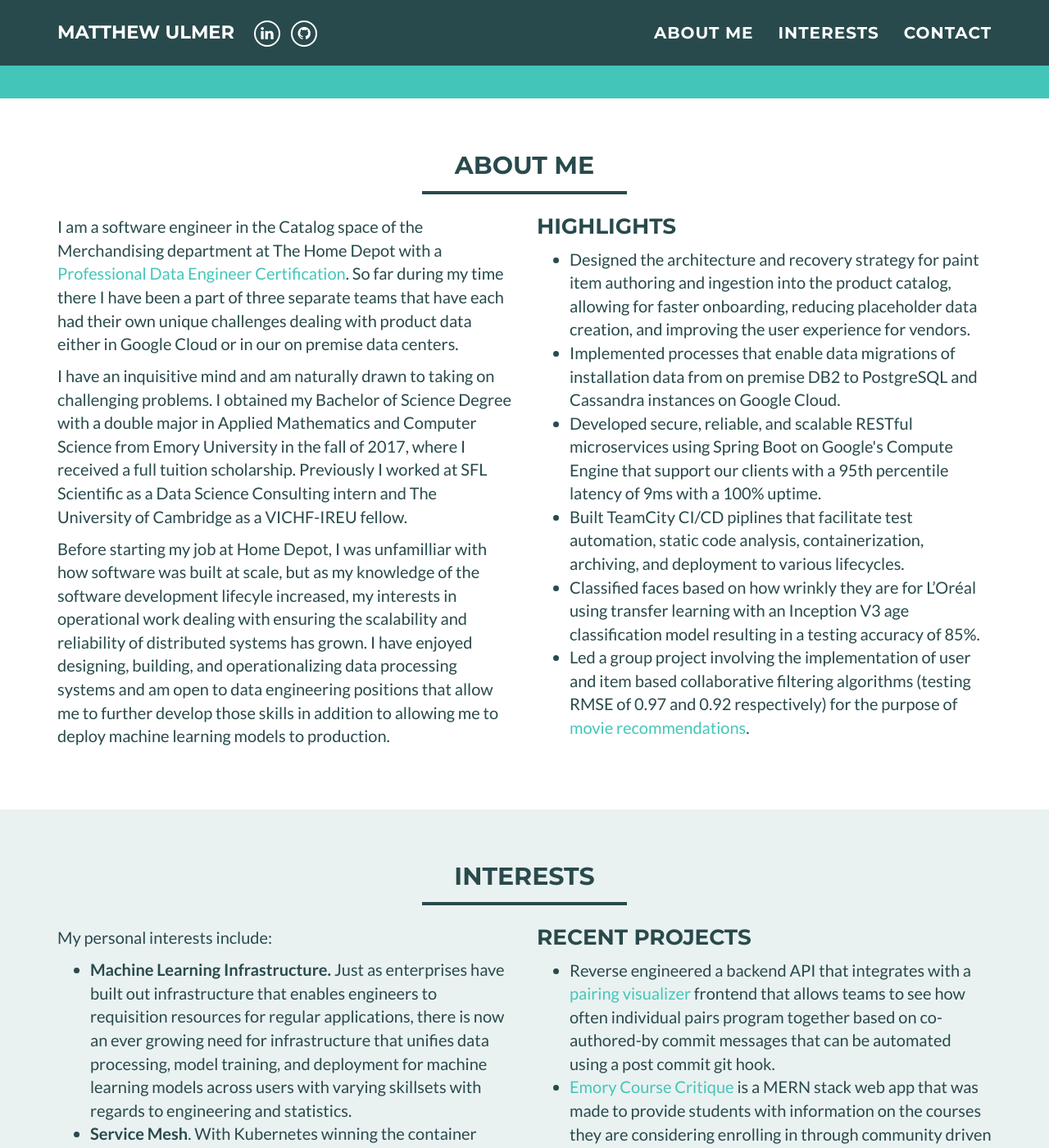
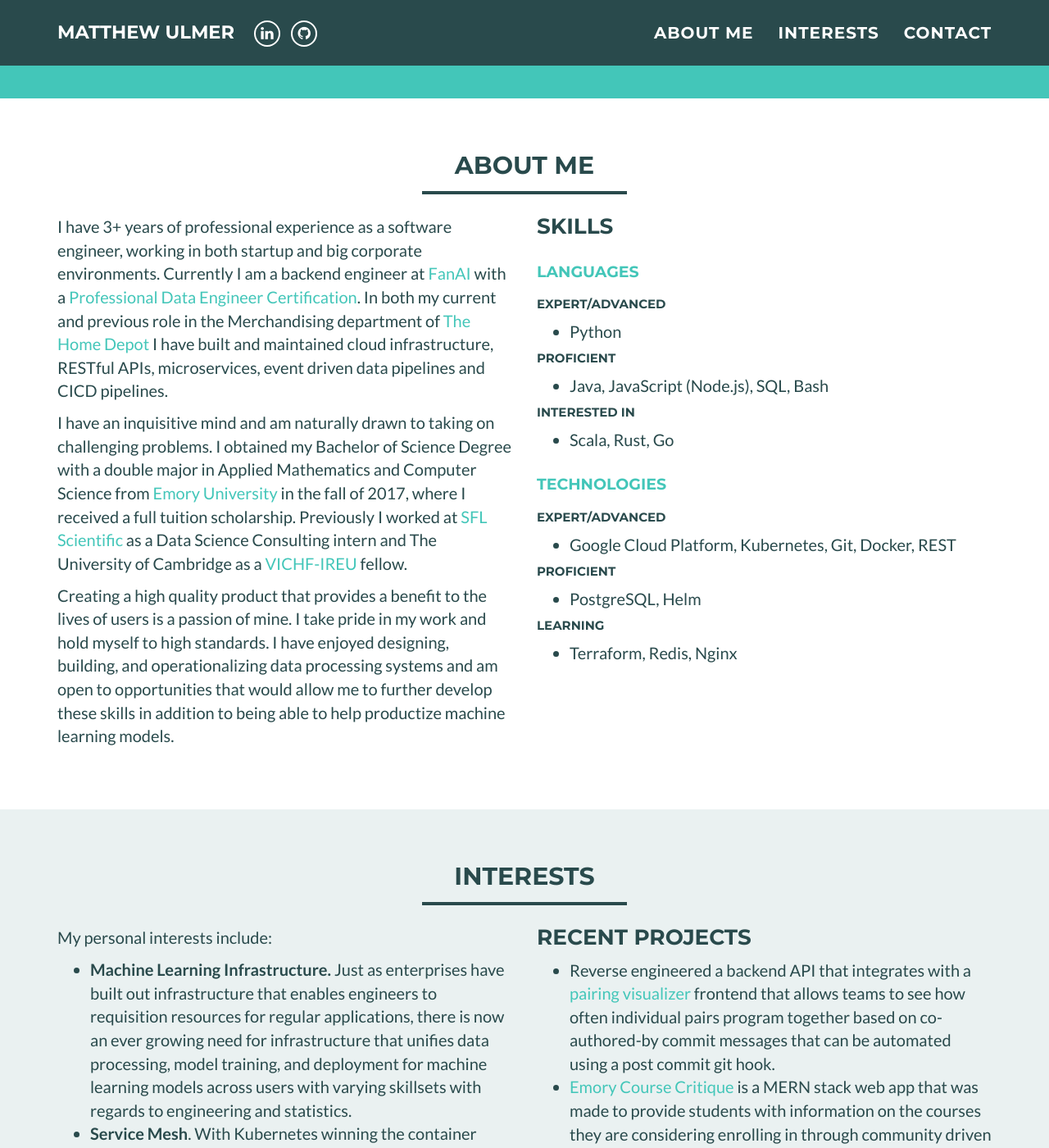
Before and after one commit to Ulminator/ulminator.github.io, a Jekyll site: the page built from index.html, in a window 1280 px wide and 1400 px high, scrolled down 511 px. Shown: the whole window at 82% size. Built offline with Jekyll 4.4.1, drawn with Linux system fonts in a browser that asks for light colours.

Commit message:
chore: update about me section

```diff
--- a/_config.yml
+++ b/_config.yml
@@ -13,6 +13,18 @@ social:
     url: https://www.linkedin.com/in/matthew-ulmer/
   - title: github
     url: https://github.com/Ulminator
+
+links:
+  companies:
+    fanai: https://fanai.io
+    thd: https://www.homedepot.com
+  education:
+    emory: https://www.emory.edu
+  certifications:
+    gcp: https://www.credential.net/41e63b14-6fb9-49c4-b864-a310cf3b2dfc
+  internships:
+    sfl: https://sflscientific.com
+    vichf: https://nsf-cchf.com/vichf/vic-hf-ireu-international-research-experience-for-undergraduates
 
 # Google webmaster tools
 google_verify:
--- a/_includes/about_me.html
+++ b/_includes/about_me.html
@@ -8,49 +8,58 @@
     </div>
     <div class="row">
 	    <div class="col-sm-6">
-    		<p>
-          I am a software engineer in the Catalog space of the Merchandising department at The Home Depot with a
-          <a href="https://www.credential.net/coxzk5me?key=acd89490bdfe162f06b1b39aac3ba74f67c8a244e5ab638e3d52cd23116071f3">Professional Data Engineer Certification</a>.
-          So far during my time there I have been a part of three separate teams that have each had their
-          own unique challenges dealing with product data either in Google Cloud or in our on premise data centers.
+        <p>
+          I have 3+ years of professional experience as a software engineer, working in both startup and big corporate environments.
+          Currently I am a backend engineer at <a href="{{ site.links.companies.fanai }}">FanAI</a> with a <a href="{{ site.links.certifications.gcp }}">Professional Data Engineer Certification</a>.
+          In both my current and previous role in the Merchandising department of <a href="{{ site.links.companies.thd }}">The Home Depot</a>
+          I have built and maintained cloud infrastructure, RESTful APIs, microservices, event driven data pipelines and CICD pipelines.
+        </p>
         <p>
           I have an inquisitive mind and am naturally drawn to taking on challenging problems.
           I obtained my Bachelor of Science Degree with a double major in Applied Mathematics and
-          Computer Science from Emory University in the fall of 2017, where I received a full
-          tuition scholarship. Previously I worked at SFL Scientific as a Data Science Consulting
-          intern and The University of Cambridge as a VICHF-IREU fellow.
+          Computer Science from <a href="{{ site.links.education.emory }}">Emory University</a> in the fall of 2017, where I received a full
+          tuition scholarship. Previously I worked at <a href="{{ site.links.internships.sfl }}">SFL Scientific</a> as a Data Science Consulting
+          intern and The University of Cambridge as a <a href="{{ site.links.internships.vichf }}">VICHF-IREU</a> fellow.
         </p>
         <p>
-          Before starting my job at Home Depot, I was unfamilliar with how software was built
-          at scale, but as my knowledge of the software development lifecyle increased, my interests
-          in operational work dealing with ensuring the scalability and reliability of distributed systems
-          has grown. I have enjoyed designing, building, and operationalizing data processing systems and
-          am open to data engineering positions that allow me to further develop those skills in addition
-          to allowing me to deploy machine learning models to production.
+          Creating a high quality product that provides a benefit to the lives of users is a passion of mine.
+          I take pride in my work and hold myself to high standards.
+          I have enjoyed designing, building, and operationalizing data processing systems and am open to opportunities
+          that would allow me to further develop these skills in addition to being able to help productize machine learning models.
         </p>
       </div>
 	    <div class="col-sm-6">
-		    <h3 style="margin-top:0;">Highlights</h3>
-		    <ul>
-          <li>
-            Designed the architecture and recovery strategy for paint item authoring and ingestion into the product catalog, allowing for faster onboarding, reducing placeholder data creation, and improving the user experience for vendors.          </li>
-          <li>
-            Implemented processes that enable data migrations of installation data from on premise DB2 to PostgreSQL and Cassandra instances on Google Cloud.
-          </li>
-          <li>
-            Developed secure, reliable, and scalable RESTful microservices using Spring Boot on Google's Compute Engine that support our clients with a 95th percentile latency of 9ms with a 100% uptime.
-          </li>
-          <li>
-            Built TeamCity CI/CD piplines that facilitate test automation, static code analysis, containerization, archiving, and deployment to various lifecycles.
-          </li>
-          <li>
-            Classified faces based on how wrinkly they are for L’Oréal using transfer learning with an Inception V3 age classification model resulting in a testing accuracy of 85%.
-          </li>
-          <li>
-            Led a group project involving the implementation of user and item based collaborative filtering algorithms (testing RMSE of 0.97 and 0.92 respectively) for the purpose of
-            <a href="https://sflscientific.com/data-science-blog/2017/11/15/movie-recommendations">movie recommendations</a>.
-          </li>
-		    </ul>
+        <h3 style="margin-top:0;">Skills</h3>
+      <h4 style="padding-top:20px;color:#{{ site.color.primary }};">
+        Languages
+      </h4>
+      <h5 style="padding-top:10px;">Expert/Advanced</h5>
+        <ul>
+          <li>Python</li>
+        </ul>
+      <h5 style="margin-top:0;">Proficient</h5>
+        <ul>
+          <li>Java, JavaScript (Node.js), SQL, Bash</li>
+        </ul>
+      <h5 style="margin-top:0;">Interested In</h5>
+        <ul>
+          <li>Scala, Rust, Go</li>
+        </ul>
+      <h4 style="padding-top:20px;color:#{{ site.color.primary }};">
+        Technologies
+      </h4>
+      <h5 style="padding-top:10px;">Expert/Advanced</h3>
+        <ul>
+          <li>Google Cloud Platform, Kubernetes, Git, Docker, REST</li>
+        </ul>
+      <h5 style="margin-top:0;">Proficient</h3>
+        <ul>
+          <li>PostgreSQL, Helm</li>
+        </ul>
+      <h5 style="margin-top:0;">Learning</h3>
+        <ul>
+          <li>Terraform, Redis, Nginx</li>
+        </ul>
 	    </div>
     </div>
   </div>
--- a/_includes/interests.html
+++ b/_includes/interests.html
@@ -10,7 +10,7 @@
       <div class="col-sm-6">
 		    <p>
 			    My personal interests include:
-        </p>
+        	</p>
 			  <ul>
 					<li>
 						<b>Machine Learning Infrastructure.</b>
```
